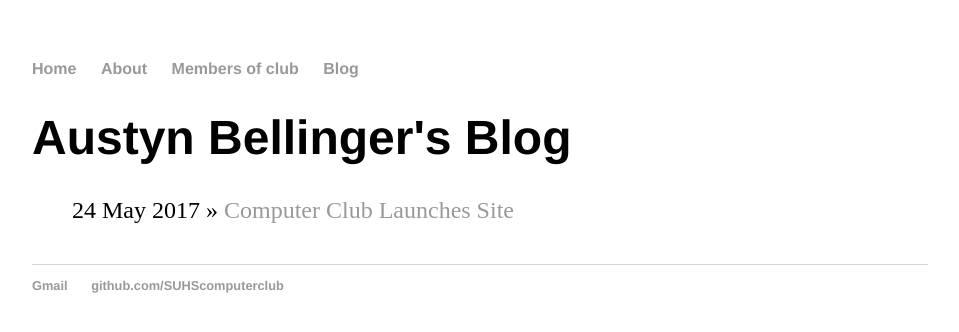
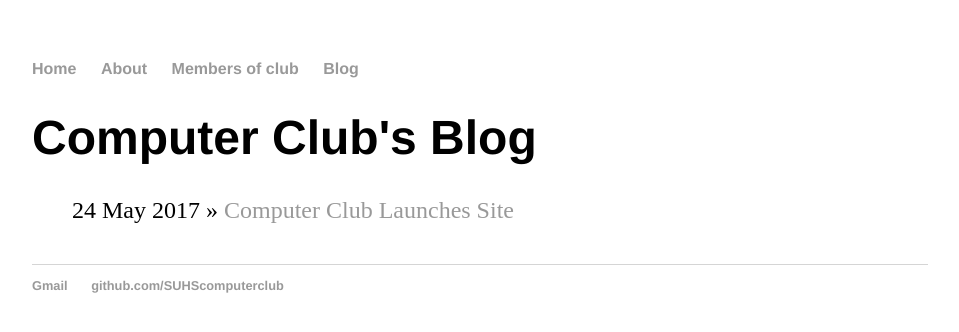
Before and after one commit to SUHScomputerclub/SUHScomputerclub.github.io, a Jekyll site: the page built from blog/index.html, in a window 1280 px wide. Shown: the top 332 px of the page, without its empty margins (160-1119 px from the left). Built offline with Jekyll 4.4.1, drawn with Linux system fonts in a browser that asks for light colours.

Commit message:
Removed name from fork

```diff
--- a/_config.yml
+++ b/_config.yml
@@ -1,3 +1,3 @@
-  name: Austyn Bellinger, Student
+  name: South Umpqua High School, Computer Club
   markdown: kramdown
   permalink: /blog/:year/:month/:day/:title
--- a/blog/index.html
+++ b/blog/index.html
@@ -1,6 +1,6 @@
 ---
 layout: default
-title: Austyn Bellinger's Blog
+title: Computer Club's Blog
 ---
 	<h1>{{ page.title }}</h1>
 	<ul class="posts">
```
